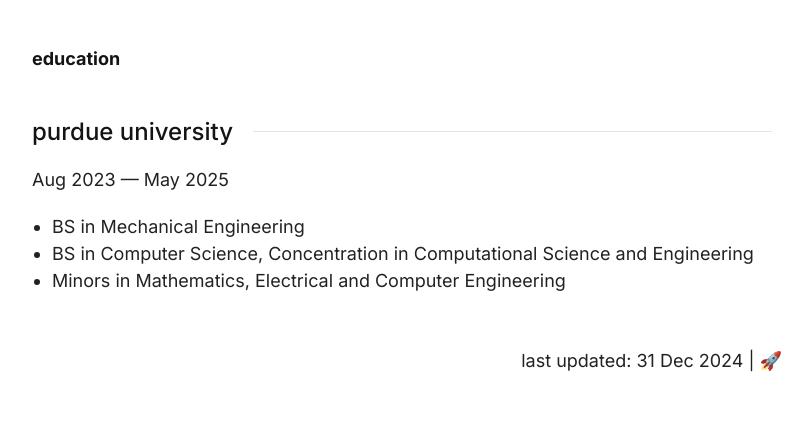
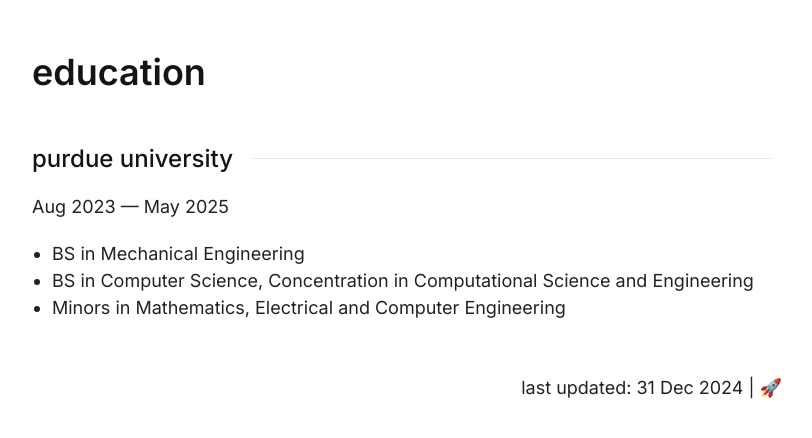
Before and after one commit to vindou/vindou, a Jekyll site: the page built from education/index.html, in a window 1280 px wide. Shown: the top 438 px of the page, without its empty margins (238-1050 px from the left). Built offline with Jekyll 4.4.1, drawn with Linux system fonts in a browser that asks for light colours.

```diff
--- a/education/index.html
+++ b/education/index.html
@@ -6,7 +6,7 @@ title: education
 <div class="title">
   <div class="subsection">
     <div class="text-container title-text">
-      <h1><b>education</b></h1>
+      <h1>education</h1>
     </div>
   </div>
 </div>
```
